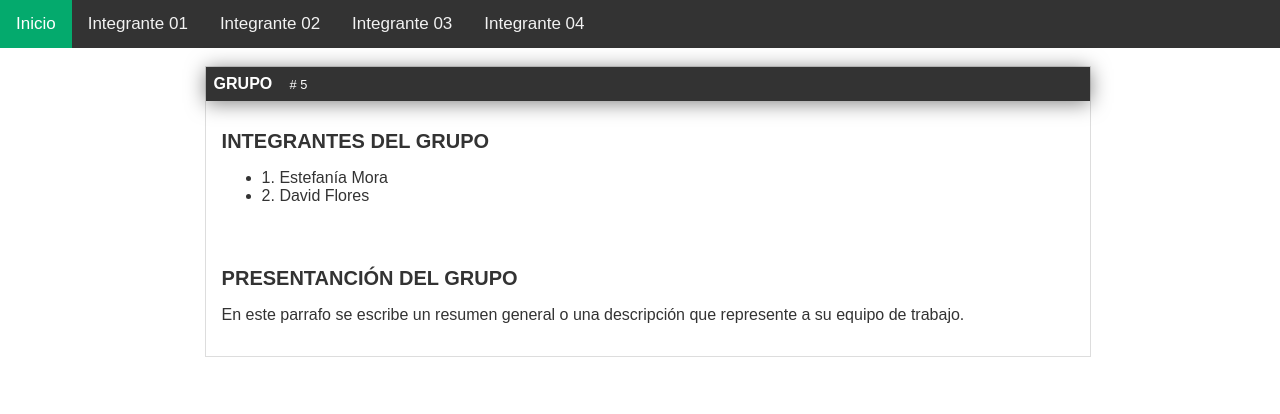
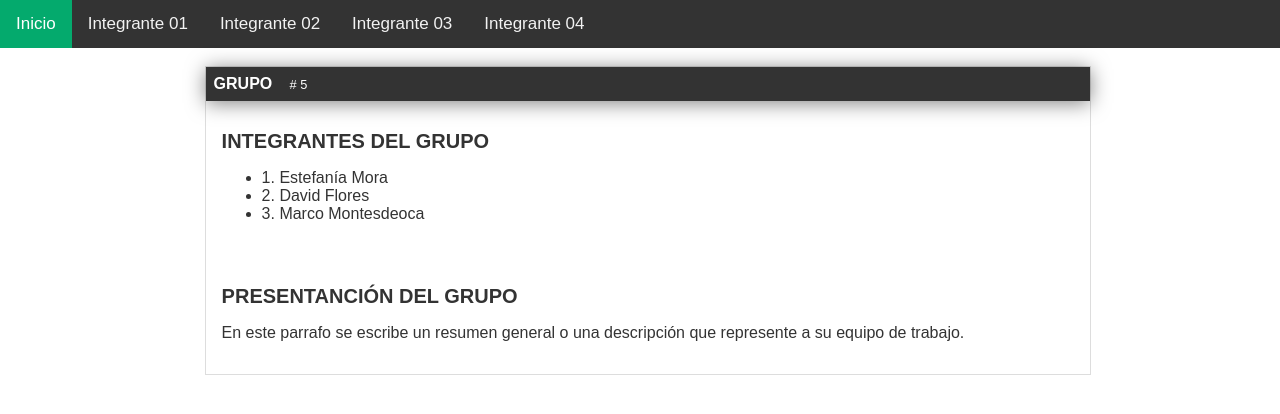
Before and after one commit to Yachitzu/Repositorio_Grupo5, a plain HTML site: page myinfo_web/index.html in a window 1280 px wide. Drawn offline with Linux system fonts and the light colour scheme.

Commit message:
Se agrego el nombre del tercer integrante

```diff
--- a/myinfo_web/index.html
+++ b/myinfo_web/index.html
@@ -64,6 +64,7 @@
           <ul>
             <li>1. Estefanía Mora</li>
             <li>2. David Flores</li>
+            <li>3. Marco Montesdeoca</li>
           </ul>
       </div>
       <div id="post">
```
